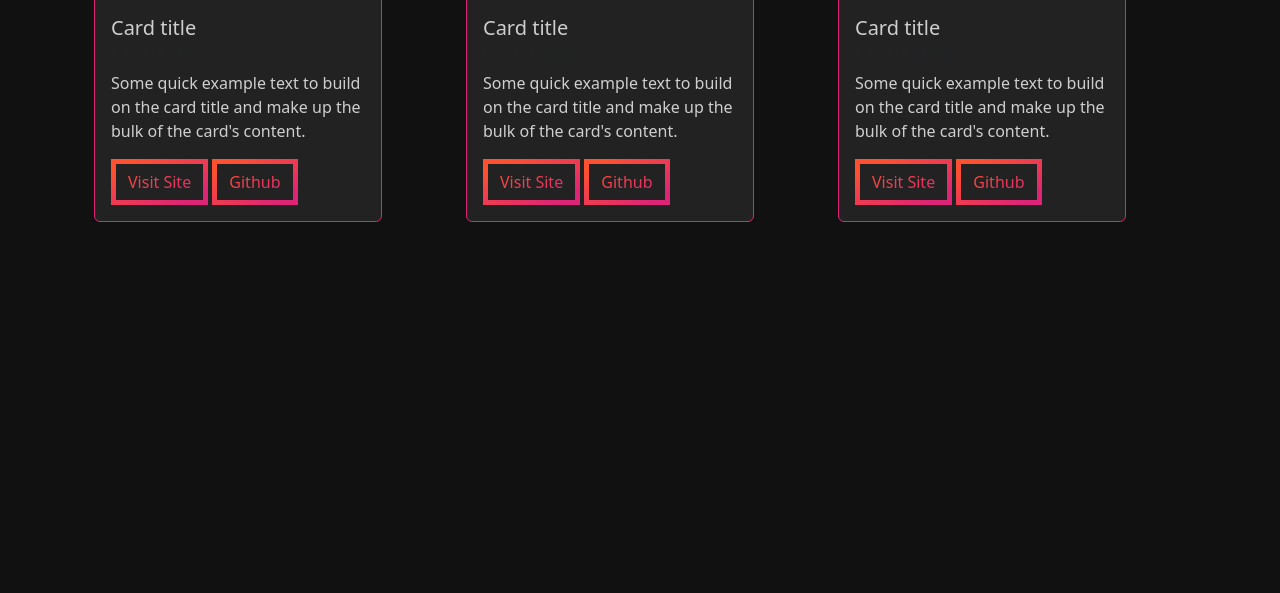
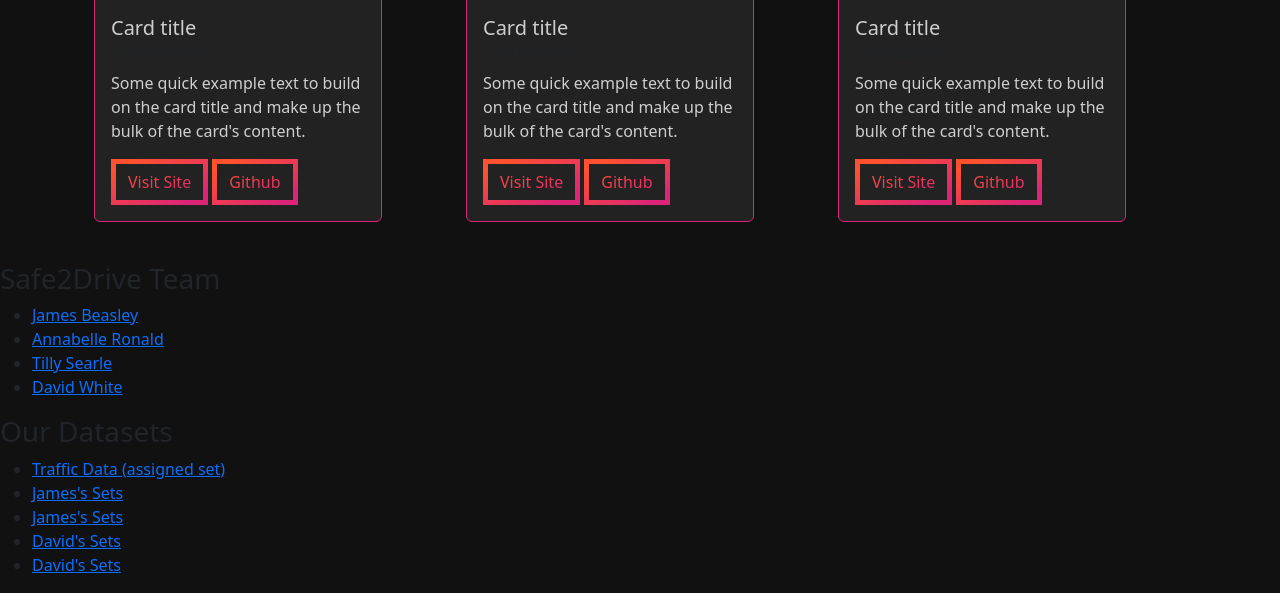
Before and after one commit to ms1498/DataForGood, a Django app: page /trafficDisplay/ in a window 1280 px wide. Shown: the part 2178-2771 px from the top of the page. Before the commit the page ends 2400 px from the top, so only its background shows below. Run offline with Django 4.2, Linux system fonts and the light colour scheme; some libraries are stand-ins or nearby versions.

Commit message:
Update base.html
Add footer elements - need to add bootstrap (but I can't do that on my iPad and I want to watch pirates of the Caribbean

```diff
--- a/data4good/trafficDisplay/templates/base.html
+++ b/data4good/trafficDisplay/templates/base.html
@@ -44,6 +44,25 @@
     {% block content %}
     {% endblock %}
     </div>
+
+    <footer>
+        <h3>Safe2Drive Team</h3>
+        <ul>
+            <li><a href="#">James Beasley</a></li>
+            <li><a href="#">Annabelle Ronald</a></li>
+            <li><a href="#">Tilly Searle</a></li>
+            <li><a href="#">David White</a></li>
+        </ul>
+
+        <h3>Our Datasets</h3>
+        <ul>
+            <li><a href="#">Traffic Data (assigned set)</a></li>
+            <li><a href="#">James's Sets</a></li>
+            <li><a href="#">James's Sets</a></li>
+            <li><a href="#">David's Sets</a></li>
+            <li><a href="#">David's Sets</a></li>
+        </ul>
+    </footer>
 </body>
 
 </html>
```
